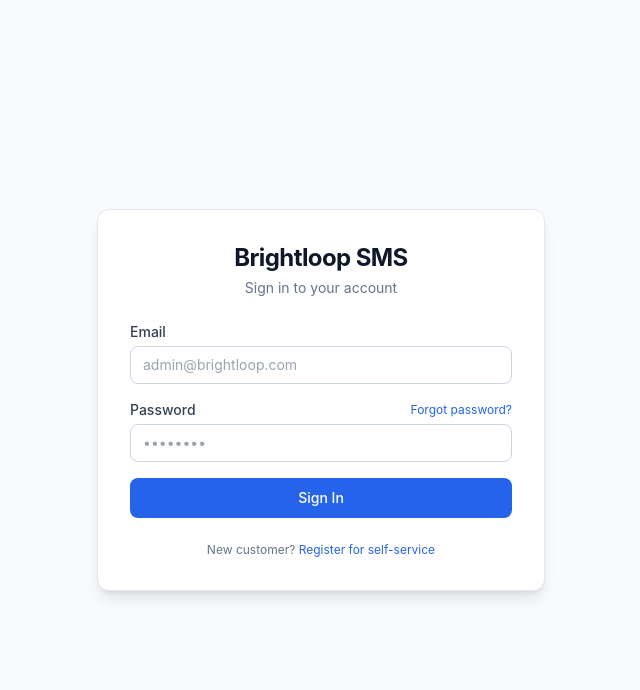
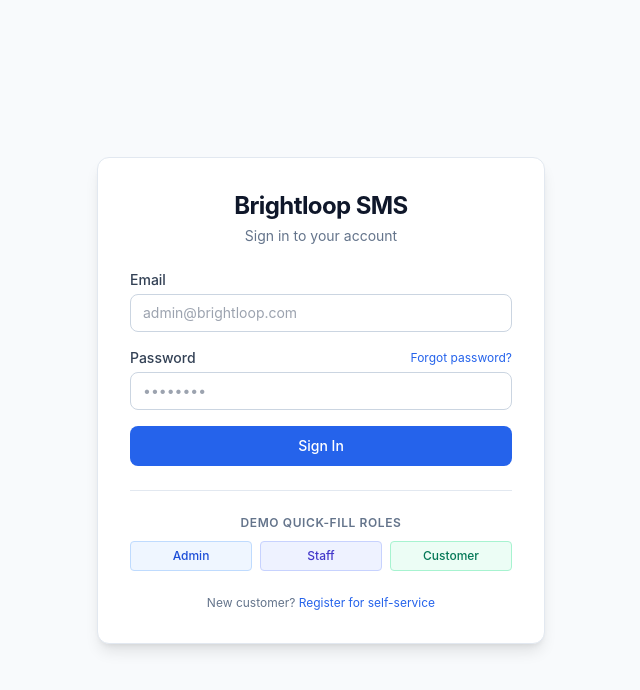
Before and after one commit to albin170/make-a-thon, a Next.js app in the folder apps/web/: page /login in a window 1280 px wide. Shown: the top 690 px of the page, without its empty margins (319-959 px from the left). Built offline with nearby package versions, Linux system fonts and the light colour scheme.

Commit message:
feat(web,api): add role-based panel navigation, quick login presets, and automatic admin bootstrap

```diff
--- a/apps/web/src/app/(admin)/layout.tsx
+++ b/apps/web/src/app/(admin)/layout.tsx
@@ -52,7 +52,15 @@ export default function AdminLayout({ children }: { children: React.ReactNode })
               <span className="h-6 w-6 rounded bg-blue-600 flex items-center justify-center text-xs">BL</span>
               Brightloop SMS
             </h2>
-            <p className="text-xs text-slate-400 mt-1 uppercase tracking-wider">{user.role} Workspace</p>
+            <div className="mt-2 flex items-center justify-between">
+              <span className="text-xs text-slate-400">
+                <span className="inline-block w-2 h-2 rounded-full bg-emerald-400 mr-1.5"></span>
+                {user.role} Workspace
+              </span>
+              <Link href="/portal/dashboard" className="text-xs bg-slate-800 hover:bg-slate-700 text-slate-300 px-2 py-0.5 rounded border border-slate-700">
+                Customer View ↗
+              </Link>
+            </div>
           </div>
 
           <nav className="p-3 space-y-1 overflow-y-auto">
--- a/apps/web/src/app/(auth)/login/page.tsx
+++ b/apps/web/src/app/(auth)/login/page.tsx
@@ -87,6 +87,36 @@ export default function LoginPage() {
           </button>
         </form>
 
+        <div className="mt-6 pt-6 border-t border-slate-200">
+          <p className="text-xs font-semibold text-slate-500 uppercase tracking-wider mb-2.5 text-center">
+            Demo Quick-Fill Roles
+          </p>
+          <div className="grid grid-cols-3 gap-2">
+            <button
+              type="button"
+              onClick={() => { setEmail("admin@brightloop.com"); setPassword("Admin@12345"); }}
+              className="px-2 py-1.5 text-xs font-medium rounded border border-blue-200 bg-blue-50 text-blue-700 hover:bg-blue-100 transition text-center"
+            >
+              Admin
+            </button>
+            <button
+              type="button"
+              onClick={() => { setEmail("staff1@brightloop.com"); setPassword("Staff@12345"); }}
+              className="px-2 py-1.5 text-xs font-medium rounded border border-indigo-200 bg-indigo-50 text-indigo-700 hover:bg-indigo-100 transition text-center"
+            >
+              Staff
+            </button>
+            <button
+              type="button"
+              onClick={() => { setEmail("acme@example.com"); setPassword("Customer@12345"); }}
+              className="px-2 py-1.5 text-xs font-medium rounded border border-emerald-200 bg-emerald-50 text-emerald-700 hover:bg-emerald-100 transition text-center"
+            >
+              Customer
+            </button>
+          </div>
+        </div>
+
+
         <p className="mt-6 text-center text-xs text-slate-500">
           New customer?{' '}
           <Link href="/register" className="text-blue-600 hover:underline">
--- a/apps/web/src/app/(customer)/portal/layout.tsx
+++ b/apps/web/src/app/(customer)/portal/layout.tsx
@@ -41,7 +41,14 @@ export default function CustomerPortalLayout({ children }: { children: React.Rea
               <span className="h-6 w-6 rounded bg-emerald-600 flex items-center justify-center text-xs">BL</span>
               Customer Portal
             </h2>
-            <p className="text-xs text-slate-400 mt-1">Self-Service Account</p>
+            <div className="mt-2 flex items-center justify-between">
+              <span className="text-xs text-slate-400">Role: <strong className="text-emerald-400">{user.role}</strong></span>
+              {(user.role === "ADMIN" || user.role === "STAFF") && (
+                <Link href="/dashboard" className="text-xs bg-blue-600 hover:bg-blue-500 text-white px-2 py-0.5 rounded font-medium">
+                  → Admin Panel
+                </Link>
+              )}
+            </div>
           </div>
 
           <nav className="p-3 space-y-1">
--- a/package.json
+++ b/package.json
@@ -22,7 +22,7 @@
     "db:seed": "npx ts-node prisma/seed.ts",
     "db:studio": "npx prisma studio",
     "build:render": "npm install --include=dev && prisma generate --schema=prisma/schema.prisma && npm run build --workspace=apps/api",
-    "start:render": "node apps/api/dist/main.js"
+    "start:render": "npx prisma db push --schema=prisma/schema.prisma --accept-data-loss && npx ts-node prisma/seed.ts && node apps/api/dist/main.js"
   },
   "devDependencies": {
     "@types/jest": "^30.0.0",
```
Also changed, not shown: 1 other file (tests, documents, lock files or other folders).
